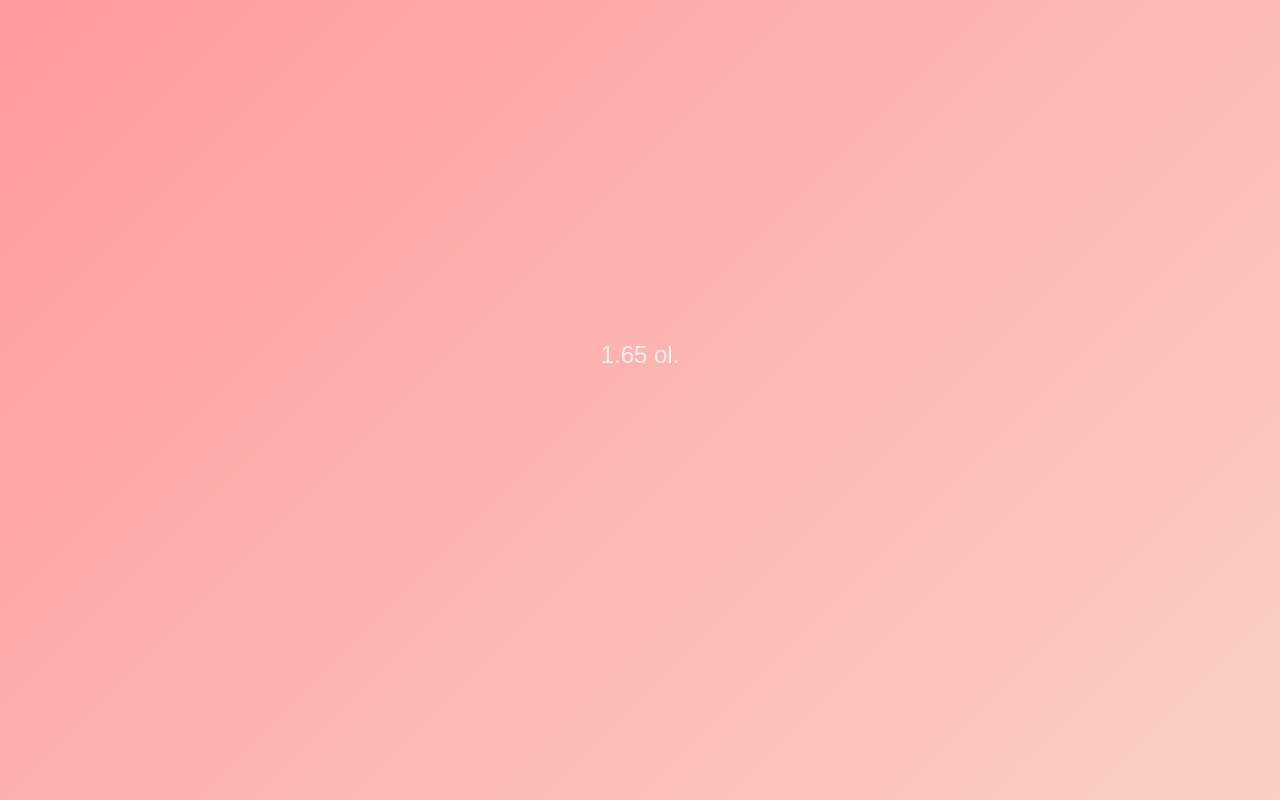
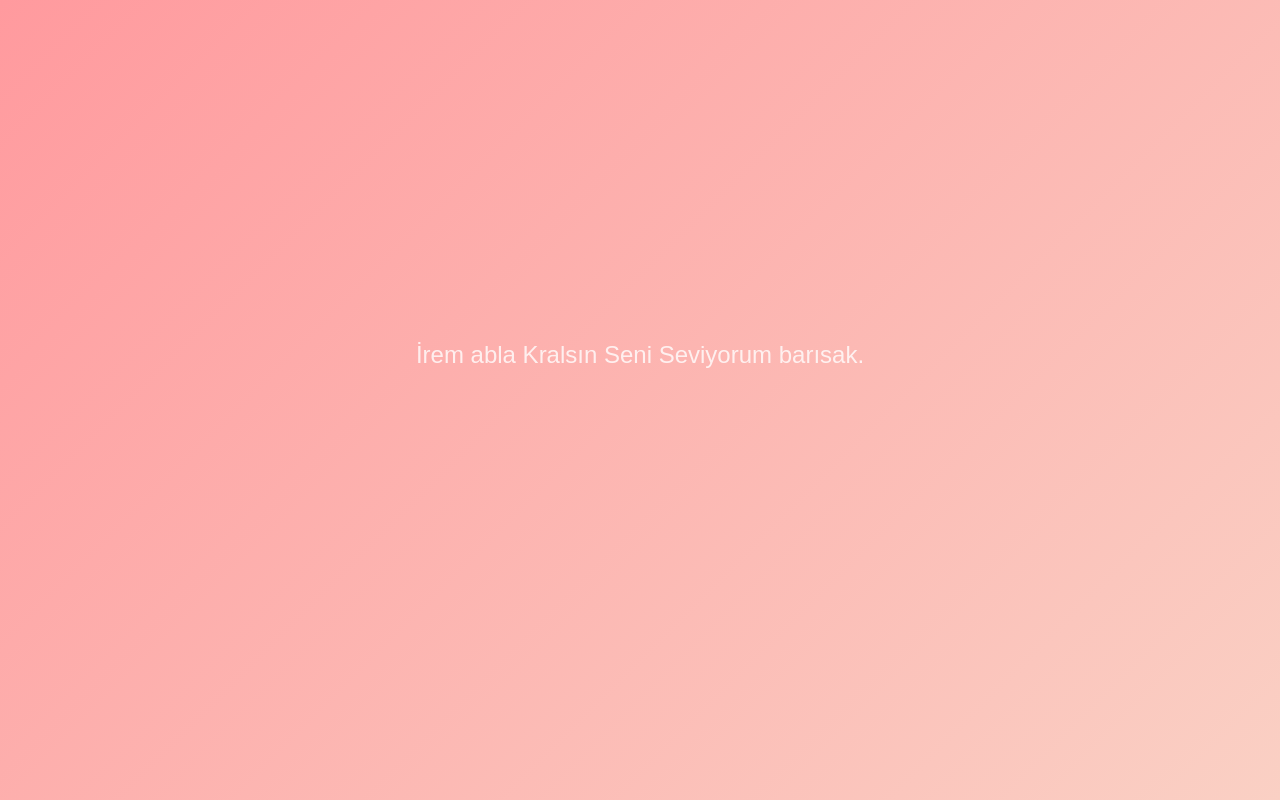
Before and after one commit to rubiess000027/azramm, a plain HTML site: page index.html in a window 1280 px wide. Drawn offline with Linux system fonts and the light colour scheme.

Commit message:
Update index.html

```diff
--- a/index.html
+++ b/index.html
@@ -41,7 +41,7 @@
 <body>
     <div class="container">
         <h1 id="main-text"></h1>
-        <p class="subtext">1.65 ol.</p>
+        <p class="subtext">İrem abla Kralsın Seni Seviyorum barısak.</p>
         <div class="heart" id="heart"></div>
     </div>
     <script src="script.js"></script>
```
